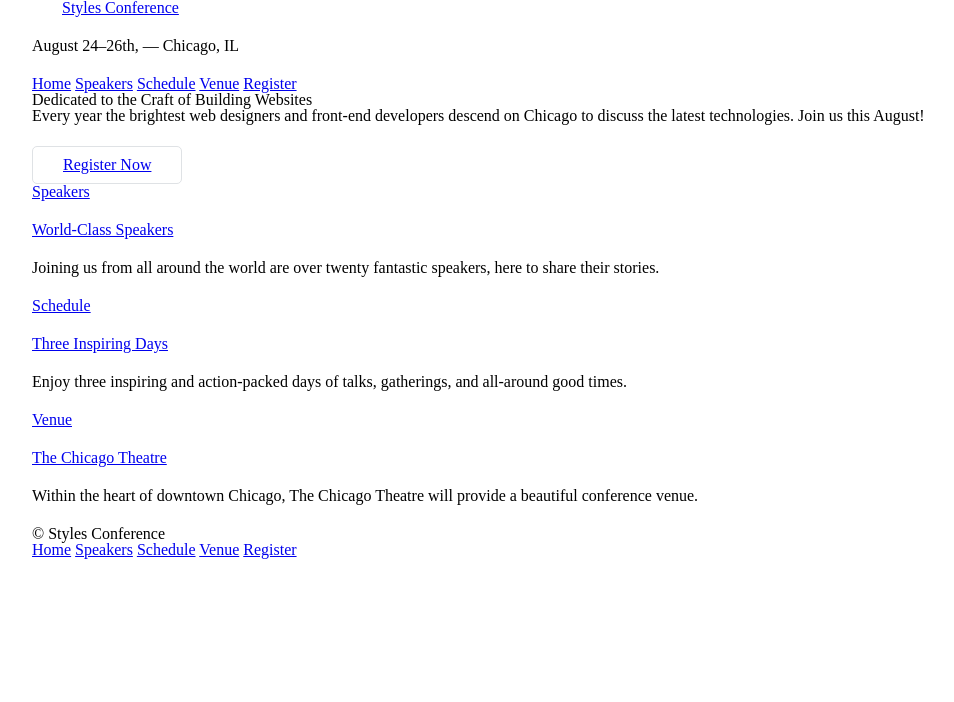
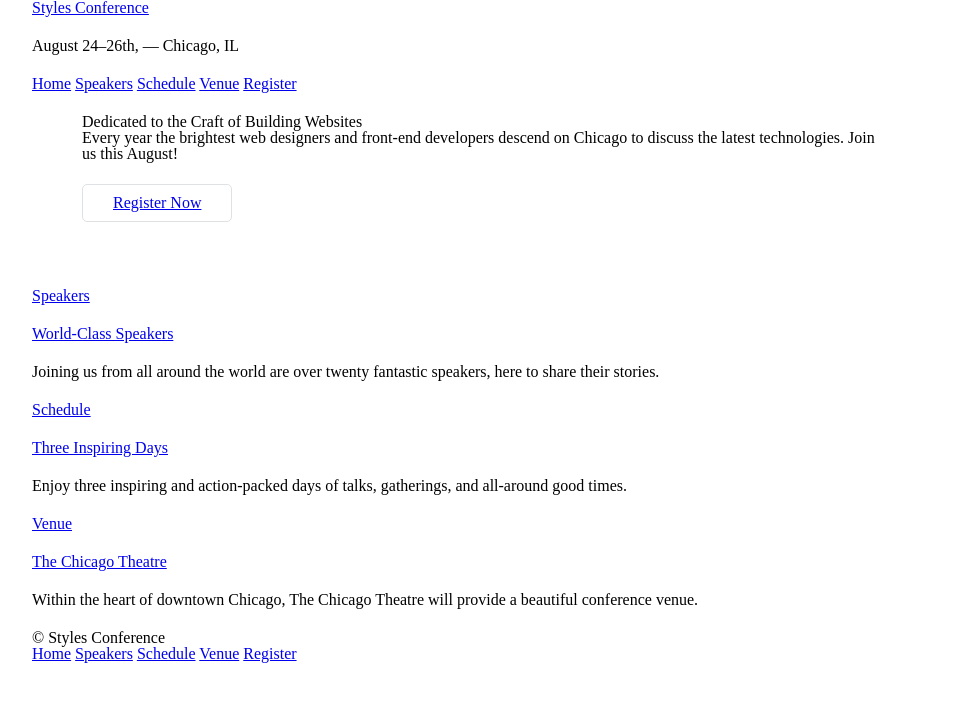
Before and after one commit to denossart/styles-conference-site, a plain HTML site: page index.html in a window 1280 px wide. Shown: the whole page, without its empty margins (158-1112 px from the left). Drawn offline with Linux system fonts and the light colour scheme.

Commit message:
...remove a container class and add hero class

```diff
--- a/index.html
+++ b/index.html
@@ -7,7 +7,7 @@
   </head>
   <body>
     <header class="container">
-      <section class="container">
+      <section>
         <h1>
           <a href="index.html">Styles Conference</a>
         </h1>
@@ -21,7 +21,7 @@
         <a href="register.html">Register</a>
       </nav>
     </header>
-    <section class="container">
+    <section class="container hero">
       <h2>Dedicated to the Craft of Building Websites</h2>
       <p>Every year the brightest web designers and front-end developers descend on Chicago to discuss the latest technologies. Join us this August!</p>
       <a class="btn btn-alt" href="register.html">Register Now</a>
```
Also changed, not shown: register.html (+2 -2 lines), schedule.html (+2 -2 lines), speakers.html (+2 -2 lines), venue.html (+2 -2 lines).
